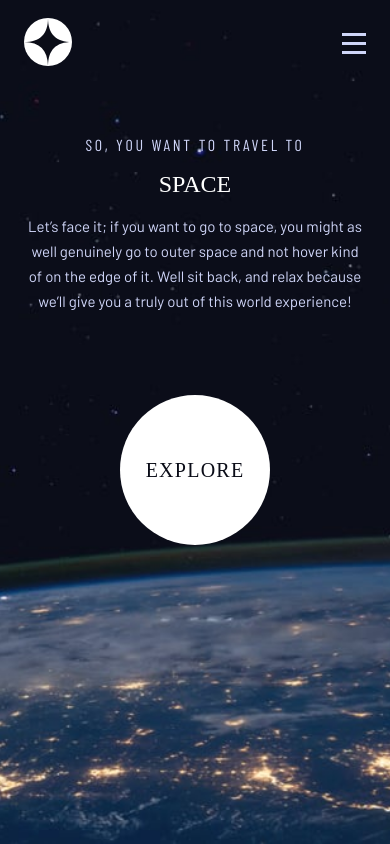
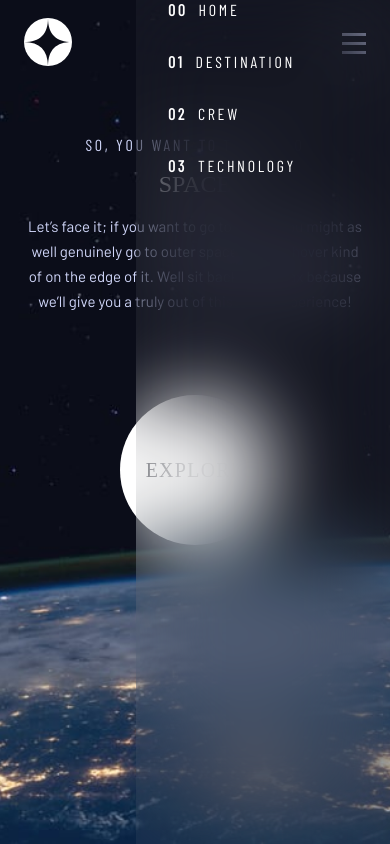
Before and after one commit to YerikAH/space-tourism-frontend-mentor, a React (Vite) app: page / in a window 390 px wide. Built offline with nearby package versions, Linux system fonts and the light colour scheme; a web font is replaced by a local one.

Commit message:
Dev: add nav mobile

```diff
--- a/src/components/NavegatorComponent.tsx
+++ b/src/components/NavegatorComponent.tsx
@@ -26,6 +26,7 @@ import { Options } from "../interface/options";
 import { OPTIONS_INITIAL_STATE } from "../constant/optionsInitialState";
 /* helpers */
 import { changeTrueValue } from "../helpers/changeTrueValue";
+import NavMobileComponent from "./NavMobileComponent";
 
 export default function NavegatorComponent({ page }: NavegatorProps) {
   const [Page, setPage] = useState<Options[]>(OPTIONS_INITIAL_STATE);
@@ -37,6 +38,7 @@ export default function NavegatorComponent({ page }: NavegatorProps) {
     return value ? "true" : "false";
   }
   return (
+    <>
       <HeaderStyle>
         <NavegatorStyle>
           <UlStyle>
@@ -74,5 +76,7 @@ export default function NavegatorComponent({ page }: NavegatorProps) {
           </HamStyleButton>
         </NavegatorStyle>
       </HeaderStyle>
+      <NavMobileComponent />
+    </>
   );
 }
--- a/src/styles/navegator_mobile_style.ts
+++ b/src/styles/navegator_mobile_style.ts
@@ -8,20 +8,29 @@ export const MenuMobile = styled.nav`
   height: 100%;
   top: 0;
   left: 0;
+  z-index: 500;
+  @media (min-width: 720px) {
+    display: none;
+  }
 `;
 export const MenuList = styled.ul`
   height: inherit;
   width: 15.875rem;
-  display: grid;
+  display: flex;
+  flex-direction: column;
   background: var(--white-transparent);
   backdrop-filter: blur(40.7742px);
 `;
 export const MenuDivOne = styled.div``;
 export const MenuDivTwo = styled.div`
   gap: 2rem;
+  display: flex;
+  padding-left: 2rem;
+  flex-direction: column;
 `;
 export const List = styled.li`
   .Link {
+    display: flex;
     gap: 11px;
   }
 `;
```
Lines whose indentation alone changed are shown as unchanged.
